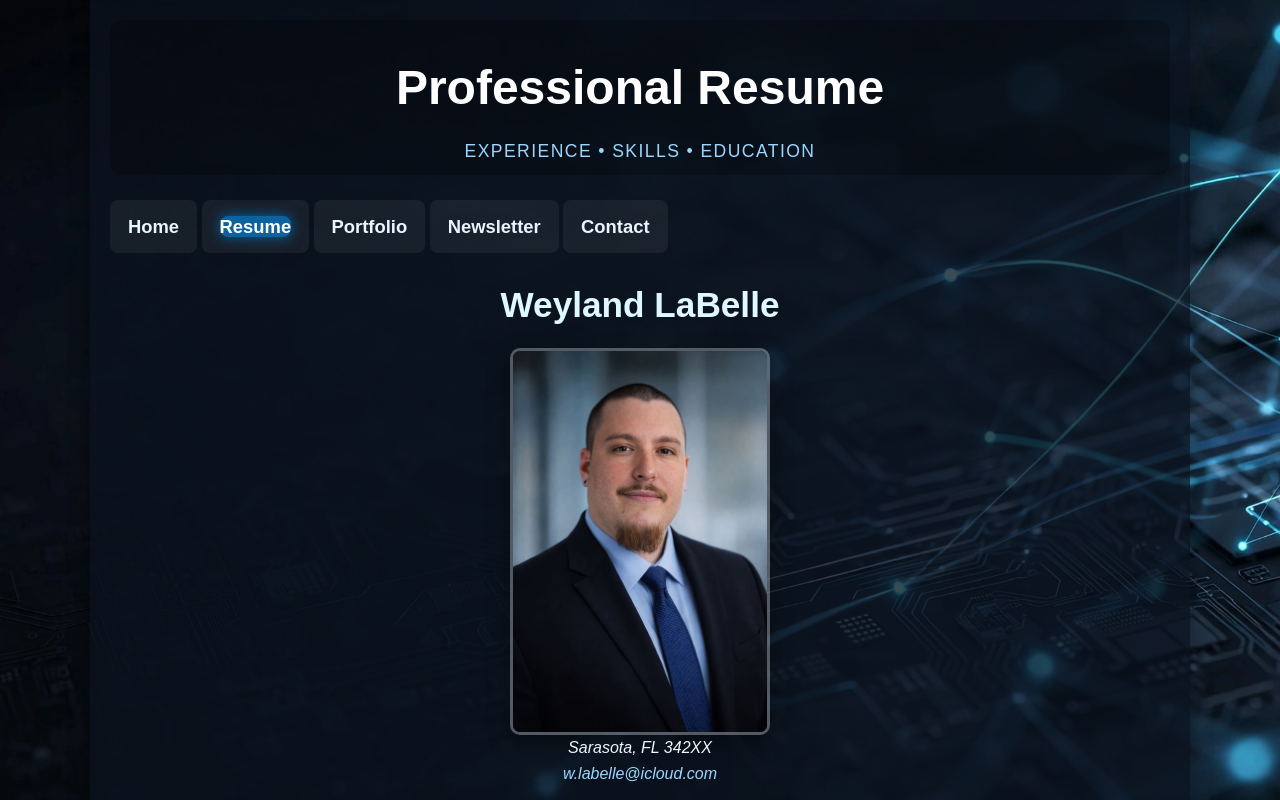
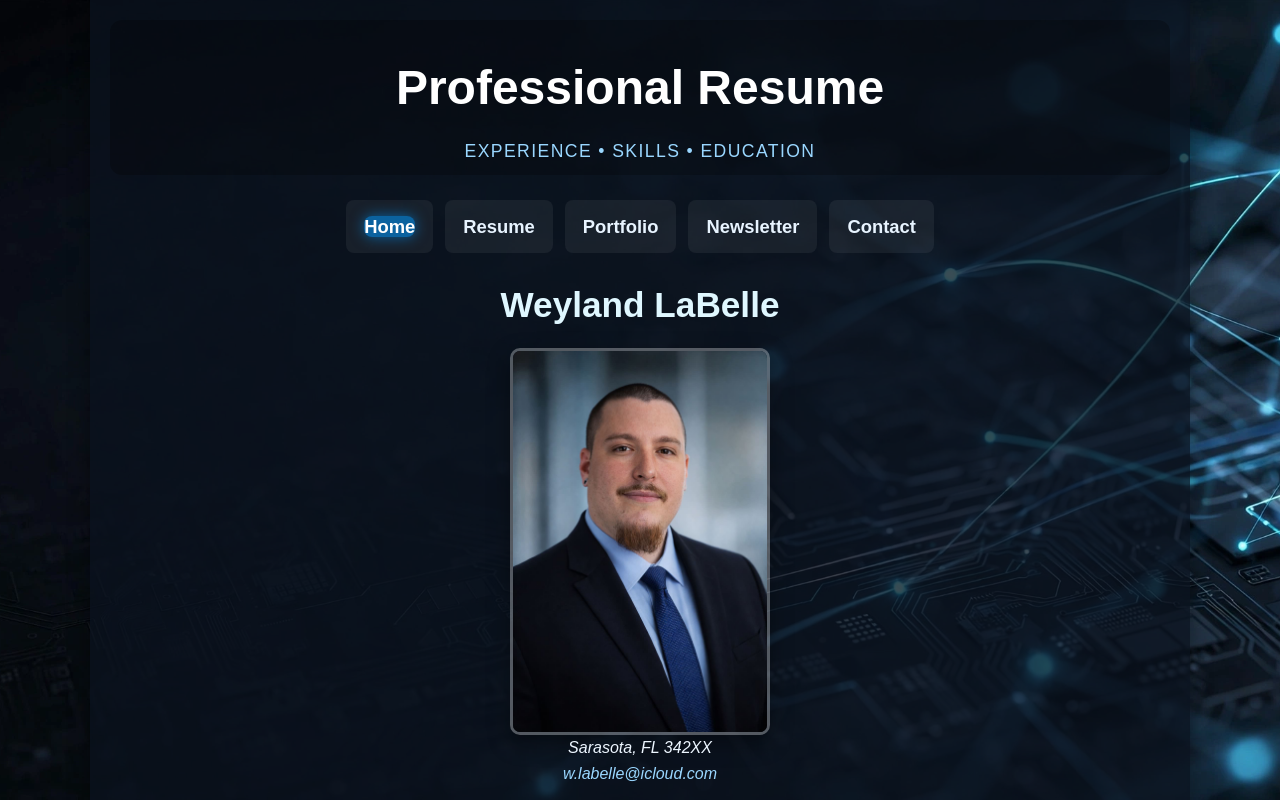
Before and after one commit to Grimlock941/weylandlabelle.github.io, a plain HTML site: page resume.html in a window 1280 px wide. Shown: the top 800 px of the page. Drawn offline with Linux system fonts and the light colour scheme.

Commit message:
Refactor navigation to use unordered list
Replaced navigation links with a list structure for better semantics.

```diff
--- a/resume.html
+++ b/resume.html
@@ -17,12 +17,14 @@
     </div>
 
     <nav>
-        <a href="index.html">Home</a>
-        <a href="resume.html"><span class="selected">Resume</span></a>
-        <a href="Portfolio.html">Portfolio</a>
-        <a href="Newsletter.html">Newsletter</a>
-        <a href="Contact.html">Contact</a>
-    </nav>
+    <ul>
+        <li><a href="index.html"><span class="selected">Home</span></a></li>
+        <li><a href="resume.html">Resume</a></li>
+        <li><a href="Portfolio.html">Portfolio</a></li>
+        <li><a href="Newsletter.html">Newsletter</a></li>
+        <li><a href="Contact.html">Contact</a></li>
+    </ul>
+</nav>
 
     <header>
         <h1 class="resume-name">Weyland LaBelle</h1>
```
